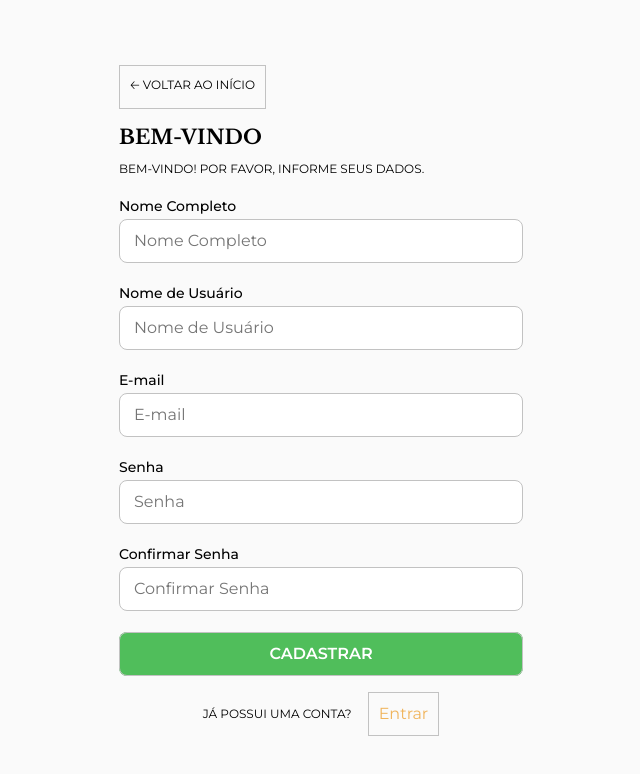
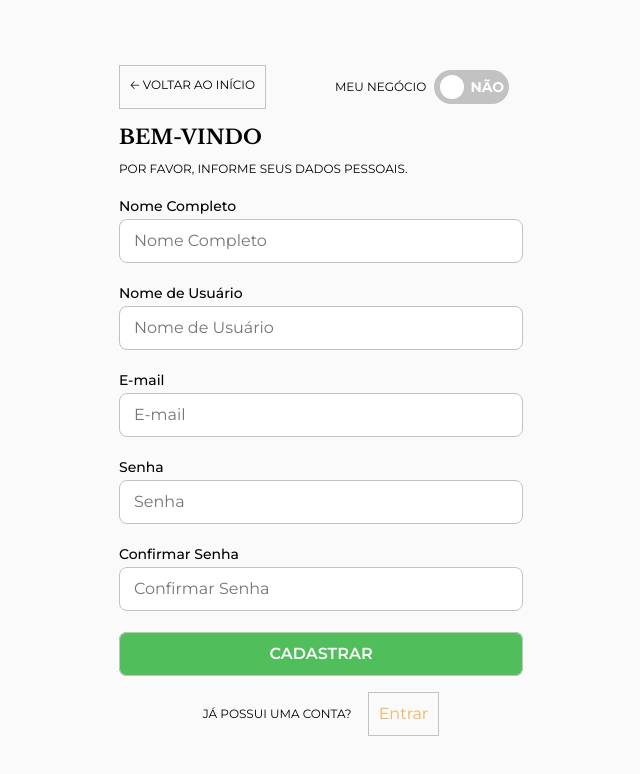
Before and after one commit to adautomoises/Barbers-Frontend, a React (Create React App) app: page /cadastrar in a window 1280 px wide. Shown: the top 774 px of the page, without its empty margins (319-959 px from the left). Built offline with nearby package versions, Linux system fonts and the light colour scheme.

Commit message:
Cadastrar Usuário/Negócio

```diff
--- a/src/pages/Register/index.tsx
+++ b/src/pages/Register/index.tsx
@@ -1,4 +1,4 @@
-import { useState } from "react";
+import { useEffect, useState } from "react";
 import { useForm } from "react-hook-form";
 import { yupResolver } from "@hookform/resolvers/yup";
 import * as yup from "yup";
@@ -12,6 +12,7 @@ import {
   Container,
   Form,
   Header,
+  TopHeader,
   Body,
   Footer,
   Title,
@@ -19,6 +20,7 @@ import {
   Button,
   Error,
   GoBack,
+  ToggleSwitchContainer,
 } from "./styles";
 
 interface FormProps {
@@ -27,6 +29,9 @@ interface FormProps {
   fullName: string;
   password: string;
   passwordConfirmation: string;
+
+  //business
+  cnpj: string;
 }
 
 const schema = yup.object({
@@ -36,6 +41,10 @@ const schema = yup.object({
     .required("E-mail é obrigatório"),
   userName: yup.string().required("Digite seu Nome de Usuário, Por favor!"),
   fullName: yup.string().required("Digite seu Nome Completo, Por favor!"),
+  cnpj: yup
+    .string()
+    .matches(/^\d{2}\.\d{3}\.\d{3}\/\d{4}-\d{2}$/, "CNPJ inválido")
+    .required("CNPJ é obrigatório"),
   password: yup
     .string()
     .required("Senha é obrigatório")
@@ -70,59 +79,114 @@ export function Register() {
   const navigate = useNavigate();
   const [emailUserExists, setEmailUserExists] = useState();
 
+  const [type, setType] = useState(false);
+
   const {
     register,
     handleSubmit,
+    reset,
+    setValue,
     // watch,
     formState: { errors },
   } = useForm<FormProps>({
     resolver: yupResolver(schema),
   });
 
-  const onSubmit = (data: FormProps) => {
+  const onSubmitUser = (data: FormProps) => {
     let request = {
       email: data.email,
       fullName: data.fullName,
       password: data.password,
       userName: data.userName,
+      type: "USER",
     };
 
     api
       .post("/users", request)
       .then(() => {
-        let request = {
-          email: data.email,
-          password: data.password,
-        };
-
-        api
-          .post("/login", request)
-          .then((response) => {
-            localStorage.setItem("@barbers:user-id-1.0.0", response.data.id);
-            localStorage.setItem(
-              "@barbers:user-token-1.0.0",
-              response.data.token
-            );
-            navigate("/");
-          })
-          .catch((e) => {
-            console.log(e);
-          });
+        login(data.email, data.password);
       })
       .catch((e) => {
         setEmailUserExists(e.response.data.message);
       });
   };
 
+  const onSubmitBusiness = (data: FormProps) => {
+    let request = {
+      cnpj: data.cnpj,
+      email: data.email,
+      fullName: data.fullName,
+      password: data.password,
+      type: "BUSINESS",
+    };
+
+    api
+      .post("/users", request)
+      .then(() => {
+        login(data.email, data.password);
+      })
+      .catch((e) => {
+        setEmailUserExists(e.response.data.message);
+      });
+  };
+
+  const login = (email: string, password: string) => {
+    let request = {
+      email: email,
+      password: password,
+    };
+    api
+      .post("/login", request)
+      .then((response) => {
+        localStorage.setItem("@barbers:user-id-1.0.0", response.data.id);
+        localStorage.setItem("@barbers:user-token-1.0.0", response.data.token);
+        navigate("/");
+      })
+      .catch((e) => {
+        console.log(e);
+      });
+  };
+
+  const [isChecked, setIsChecked] = useState(false);
+
+  const handleClick = () => {
+    setIsChecked(!isChecked);
+    setType(!type);
+    reset();
+    setValue("cnpj", "");
+    setValue("userName", "");
+  };
+
   return (
     <Container>
       <Form>
         <Header>
+          <TopHeader>
             <GoBack onClick={() => navigate("/")}>🡠 Voltar ao Início</GoBack>
+            <ToggleSwitchContainer>
+              <label>meu negócio</label>
+              <div className="toggle-switch">
+                <input
+                  type="checkbox"
+                  className="toggle-switch-checkbox"
+                  checked={isChecked}
+                />
+                <label className="toggle-switch-label" onClick={handleClick}>
+                  <span className="toggle-switch-inner" />
+                  <span className="toggle-switch-switch" />
+                </label>
+              </div>
+            </ToggleSwitchContainer>
+          </TopHeader>
           <Title>Bem-vindo</Title>
-          <SubTitle>Bem-vindo! Por favor, informe seus dados.</SubTitle>
+          {type === false ? (
+            <SubTitle>Por favor, informe seus dados pessoais.</SubTitle>
+          ) : (
+            <SubTitle>Por favor, informe os dados do seu negócio.</SubTitle>
+          )}
         </Header>
-        <Body onSubmit={handleSubmit(onSubmit)}>
+        {type === false ? (
+          <Body onSubmit={handleSubmit(onSubmitUser)}>
             <Input
               title={"Nome Completo"}
               type="text"
@@ -138,7 +202,6 @@ export function Register() {
               placeholder="Nome de Usuário"
               register={{ ...register("userName") }}
               error={errors.userName?.message}
-            // onBlur
             />
             <Input
               title={"E-mail"}
@@ -147,7 +210,6 @@ export function Register() {
               placeholder="E-mail"
               register={{ ...register("email") }}
               error={errors.email?.message}
-            // onBlur
             />
             <Input
               title={"Senha"}
@@ -167,6 +229,51 @@ export function Register() {
             />
             <ButtonForm type="submit" title="Cadastrar" color="green" />
           </Body>
+        ) : (
+          <Body onSubmit={handleSubmit(onSubmitBusiness)}>
+            <Input
+              title={"Nome do Negócio"}
+              type="text"
+              name="fullName"
+              placeholder="Nome do Negócio"
+              register={{ ...register("fullName") }}
+              error={errors.fullName?.message}
+            />
+            <Input
+              title={"CNPJ"}
+              type="text"
+              name="cnpj"
+              placeholder="CNPJ"
+              register={{ ...register("cnpj") }}
+              error={errors.cnpj?.message}
+            />
+            <Input
+              title={"E-mail"}
+              type="email"
+              name="email"
+              placeholder="E-mail"
+              register={{ ...register("email") }}
+              error={errors.email?.message}
+            />
+            <Input
+              title={"Senha"}
+              type="password"
+              name="password"
+              placeholder="Senha"
+              register={{ ...register("password") }}
+              error={errors.password?.message}
+            />
+            <Input
+              title={"Confirmar Senha"}
+              type="password"
+              register={{ ...register("passwordConfirmation") }}
+              name="passwordConfirmation"
+              placeholder="Confirmar Senha"
+              error={errors.passwordConfirmation?.message}
+            />
+            <ButtonForm type="submit" title="Cadastrar" color="green" />
+          </Body>
+        )}
         <Footer>
           {emailUserExists && <Error>{emailUserExists}</Error>}
           <div
--- a/src/pages/Register/styles.ts
+++ b/src/pages/Register/styles.ts
@@ -23,6 +23,14 @@ export const Form = styled.div`
 export const Header = styled.div`
   display: flex;
   flex-direction: column;
+
+  margin-bottom: 1rem;
+`;
+
+export const TopHeader = styled.div`
+  display: flex;
+  justify-content: space-between;
+  align-items: center;
 
   margin-bottom: 1rem;
 `;
@@ -82,15 +90,100 @@ export const Error = styled.label`
 export const GoBack = styled.button`
   display: flex;
   align-items: center;
-  width: max-content;
   height: 44px;
   color: ${({ theme }) => theme.colors.black100};
   font-size: 12px;
   text-transform: uppercase;
-  margin-bottom: 1rem;
 
   :hover {
     color: ${({ theme }) => theme.colors.surface};
     background-color: ${({ theme }) => theme.colors.primary};
   }
 `;
+
+export const ToggleSwitchContainer = styled.div`
+  display: flex;
+  justify-content: space-around;
+  align-items: center;
+  width: 50%;
+  height: 44px;
+  color: ${({ theme }) => theme.colors.black100};
+  font-family: "Montserrat", sans-serif;
+  font-size: 12px;
+  text-transform: uppercase;
+  padding: 10px;
+
+  .toggle-switch {
+    position: relative;
+    width: 75px;
+    display: inline-block;
+    vertical-align: middle;
+    text-align: left;
+    &-checkbox {
+      display: none;
+    }
+    label {
+      display: block;
+      overflow: hidden;
+      cursor: pointer;
+      border: 0 solid ${({ theme }) => theme.colors.gray_light};
+      border-radius: 20px;
+      margin: 0;
+    }
+    &-inner {
+      display: block;
+      width: 200%;
+      margin-left: -100%;
+      transition: margin 0.3s ease-in 0s;
+      &:before,
+      &:after {
+        display: block;
+        float: left;
+        width: 50%;
+        height: 34px;
+        padding: 0;
+        line-height: 34px;
+        font-size: 14px;
+        color: white;
+        font-weight: bold;
+        box-sizing: border-box;
+      }
+      &:before {
+        content: "SIM";
+        text-transform: uppercase;
+        padding-left: 10px;
+        background-color: ${({ theme }) => theme.colors.Confirm};
+        color: ${({ theme }) => theme.colors.surface};
+      }
+    }
+    &-inner:after {
+      content: "NÃO";
+      text-transform: uppercase;
+      padding-right: 5px;
+      background-color: ${({ theme }) => theme.colors.gray_light};
+      color: ${({ theme }) => theme.colors.surface};
+      text-align: right;
+    }
+    &-switch {
+      display: block;
+      width: 24px;
+      margin: 5px;
+      background: ${({ theme }) => theme.colors.surface};
+      position: absolute;
+      top: 0;
+      bottom: 0;
+      right: 40px;
+      border: 0 solid ${({ theme }) => theme.colors.gray_light};
+      border-radius: 20px;
+      transition: all 0.3s ease-in 0s;
+    }
+    &-checkbox:checked + label {
+      .toggle-switch-inner {
+        margin-left: 0;
+      }
+      .toggle-switch-switch {
+        right: 0px;
+      }
+    }
+  }
+`;
```
Also changed, not shown: src/components/Input/index.tsx (+31 -36 lines). Lines whose indentation alone changed are shown as unchanged.
